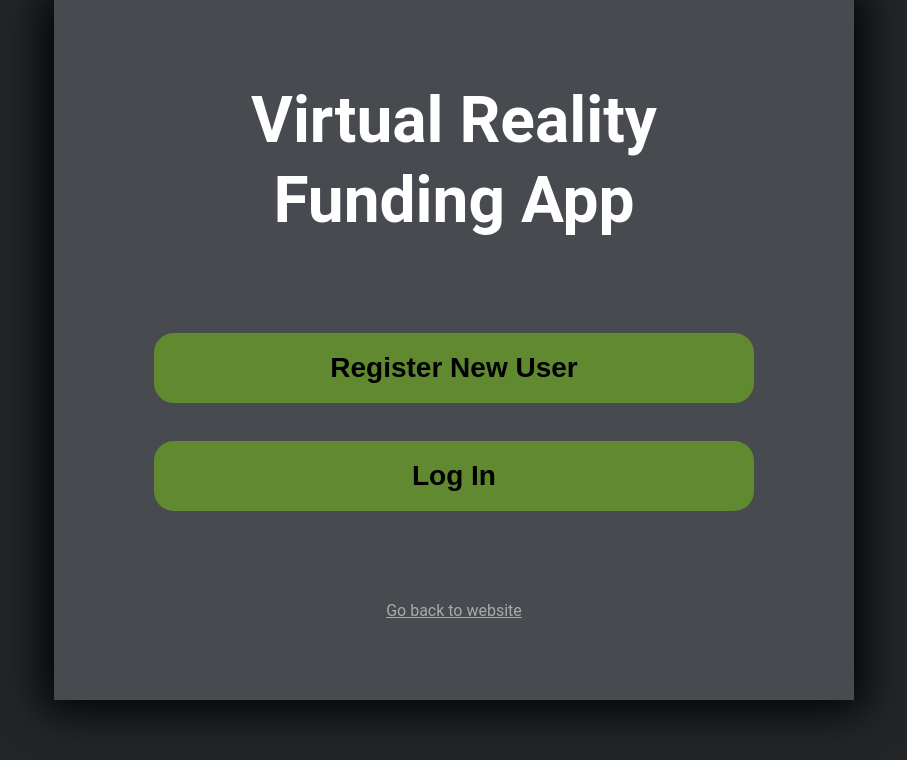
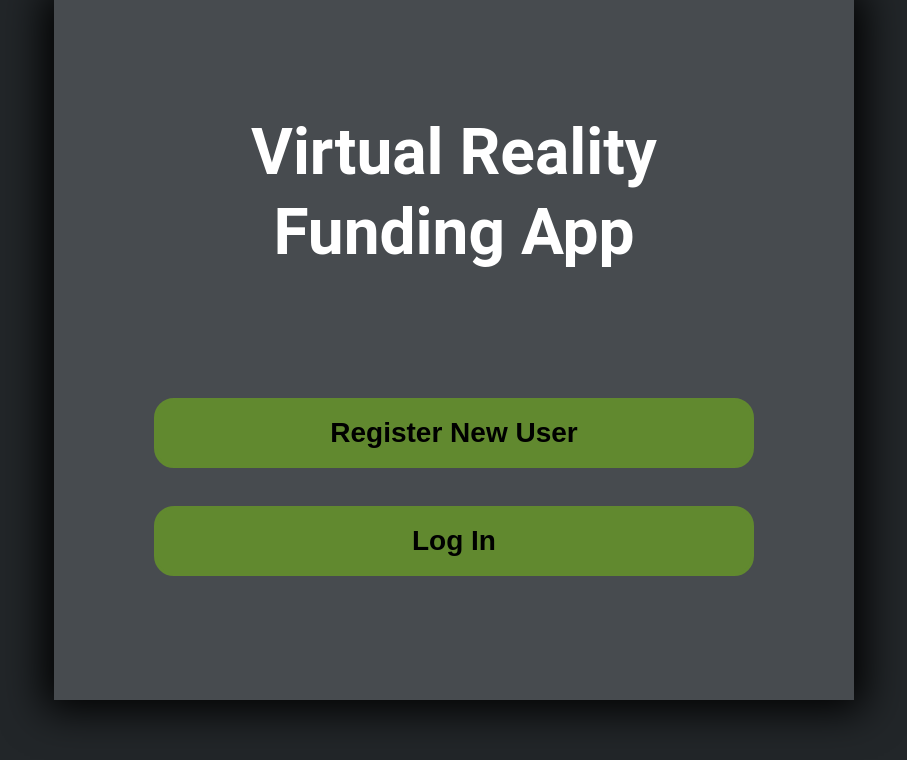
Before and after one commit to build-week-vr-funding/Front-End, a React (Create React App) app in the folder vr-funding/: page / in a window 1280 px wide. Shown: the top 760 px of the page, without its empty margins (186-1093 px from the left). Built offline with nearby package versions, Linux system fonts and the light colour scheme.

Commit message:
Removed faulty link

```diff
--- a/vr-funding/src/components/Navigation.js
+++ b/vr-funding/src/components/Navigation.js
@@ -14,7 +14,6 @@ export default function Navigation() {
                     <button className="login-btn nav-btn" >Log In</button>
                 </Link>
             </div>
-            <a href="https://www.vrfunder.netlify.com" className="nav-web-link">Go back to website</a>
         </div>
     )
 
```
